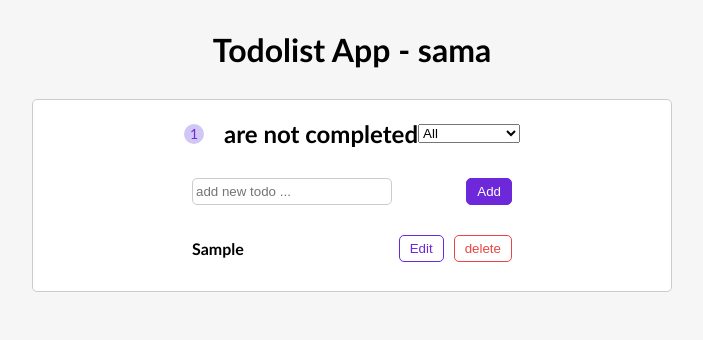
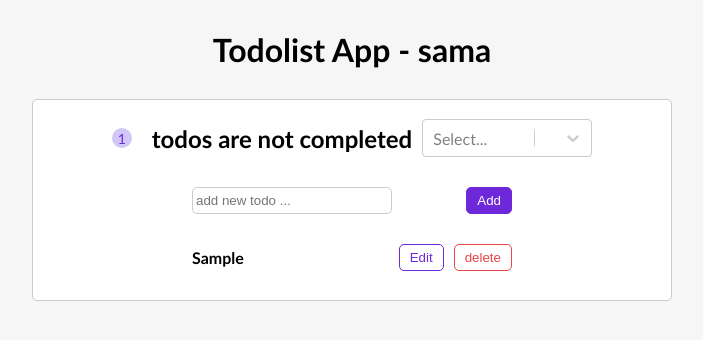
Before and after one commit to samamoazemi/TodoList-App, a React (Create React App) app: page / in a window 1280 px wide. Both pictures are taken after typing "Sample" into the empty fields and a click on the button "Add". Shown: the top 340 px of the page, without its empty margins (288-991 px from the left). Built offline with nearby package versions, Linux system fonts and the light colour scheme.

Commit message:
use from react select

```diff
--- a/package.json
+++ b/package.json
@@ -9,6 +9,7 @@
     "react": "^17.0.2",
     "react-dom": "^17.0.2",
     "react-scripts": "4.0.3",
+    "react-select": "^5.2.1",
     "web-vitals": "^1.1.2"
   },
   "scripts": {
--- a/src/App.css
+++ b/src/App.css
@@ -89,3 +89,7 @@ header span{
   justify-content: center;
   align-items: center;
 }
+.select{
+  width: 170px;
+  margin-left: 10px;
+}
--- a/src/components/NavBar.js
+++ b/src/components/NavBar.js
@@ -1,16 +1,24 @@
+import Select from 'react-select';
 
-const NavBar = ({unCompletedTodos, onSelect, status}) => {
+const options = [
+  { value: 'All', label: 'All' },
+  { value: 'completed', label: 'completed' },
+  { value: 'unCompleted', label: 'unCompleted' },
+];
+
+const NavBar = ({unCompletedTodos, onChange, selectedOption}) => {
 
     if(!unCompletedTodos) return   <h2>set your today todos !</h2>;
 
     return(
       <header>
-        <span>{unCompletedTodos}</span> <h2> are not completed </h2>
-        <select onChange={onSelect} value={status}>
-            <option value="all">All</option>
-            <option value="completed">completed</option>
-            <option value="unCompleted">unCompleted</option>
-        </select>
+        <span>{unCompletedTodos}</span> <h2>todos are not completed </h2>
+        <Select
+        onChange={onChange}
+        value={selectedOption}
+        options={options}
+        className="select"
+        />
       </header>
     )
 }
--- a/src/components/TodoApp.js
+++ b/src/components/TodoApp.js
@@ -6,11 +6,11 @@ import TodoList from "./TodoList";
 const TodoApp = () => {
     const[todos, setTodos] = useState([]);
     const[filteredTodos, setFilteredTodos] = useState([]);
-    const[status, setStatus] = useState("All")
+    const[selectedOption, setSelectedOption] = useState("All")
 
     useEffect(() => {
-        filterTodos(status)
-    },[todos, status])
+        filterTodos(selectedOption.value)
+    },[todos, selectedOption])
 
     const addTodo = (input) => {
         const newTodo = {
@@ -61,16 +61,17 @@ const TodoApp = () => {
     }
 
     const selectHandler = (e) => {
-        setStatus(e.target.value)
-        filterTodos(e.target.value)
+        console.log(e)
+        setSelectedOption(e)
+        filterTodos(e.value)
     }
 
     return(
         <div className="container">
             <NavBar
             unCompletedTodos={todos.filter((t) => !t.isCompleted).length}
-            status={status}
-            onSelect={selectHandler}
+            selectedOption={selectedOption}
+            onChange={selectHandler}
             />
             <TodoForm submitTodo={addTodo}/>
             <TodoList
```
Also changed, not shown: 1 other file (tests, documents, lock files or other folders).
